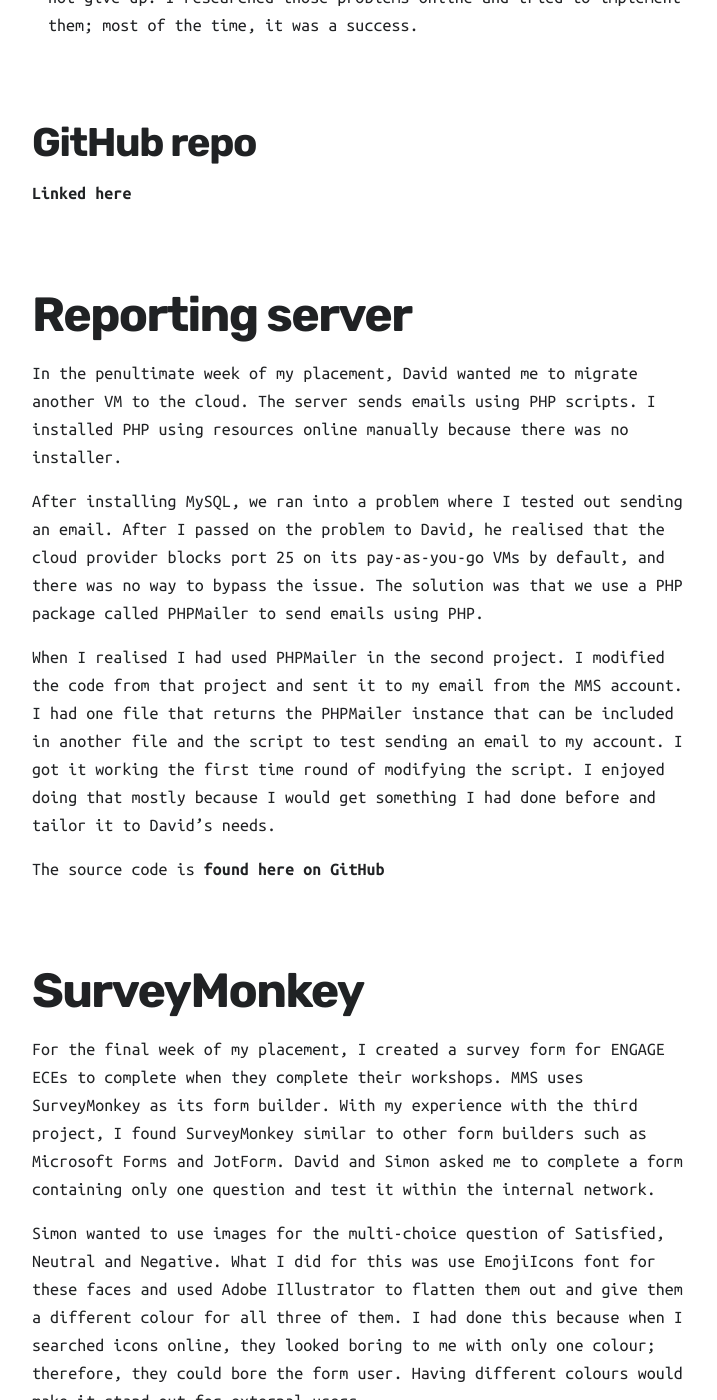
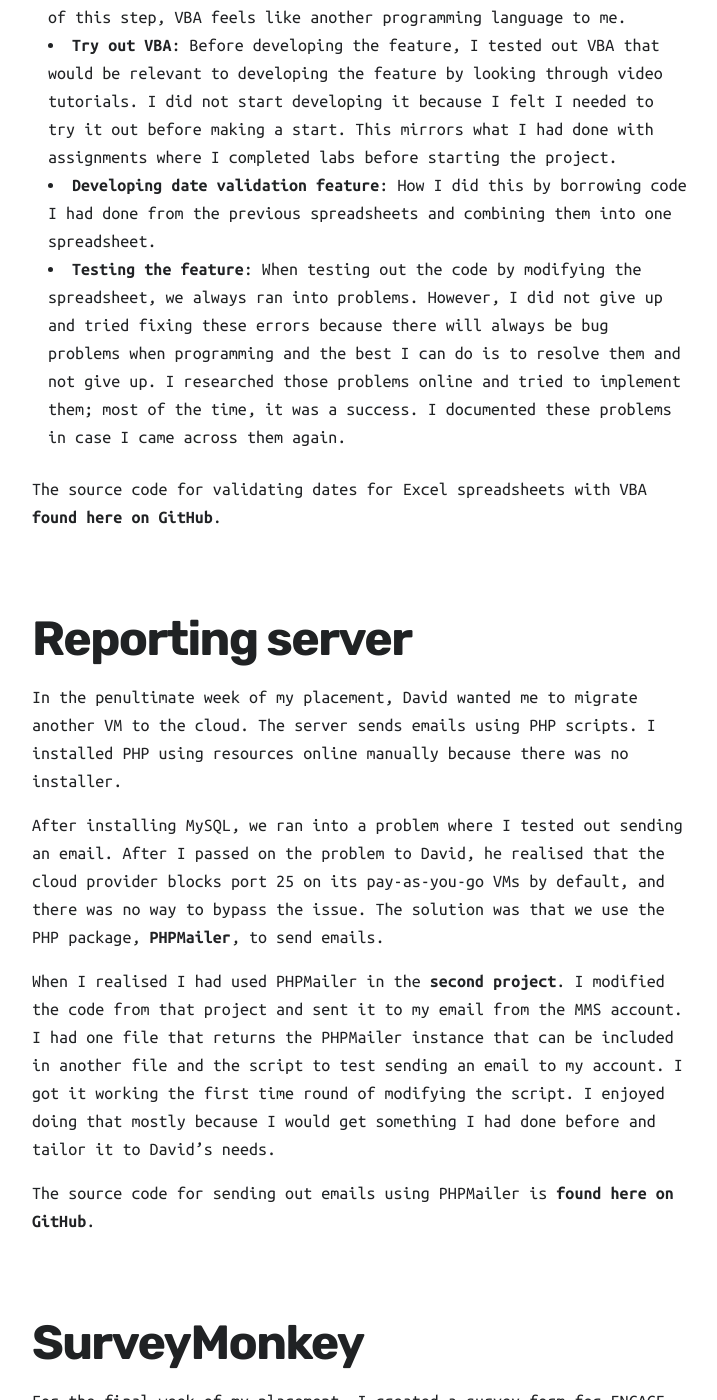
Before and after one commit to raymondhua/raymondhua.github.io, a Jekyll site: the page built from _projects/2023-02-11-mms.md, in a window 1280 px wide and 1400 px high, scrolled down 3390 px. Shown: the whole window, without its empty margins (38-755 px from the left). Built offline with Jekyll 4.4.1, drawn with Linux system fonts in a browser that asks for light colours; nearby versions of some CDN libraries; some of the changed text lies outside the part shown.

Commit message:
Added MMS section

```diff
--- a/_projects/2023-02-11-mms.md
+++ b/_projects/2023-02-11-mms.md
@@ -12,10 +12,14 @@
 ## Mentor and host
 David Eggers
 Chief Data Advisor
-Methodist Mission Southern (MMS)
+[Methodist Mission Southern](https://mmsouth.org.nz/) (MMS)
 
 ## Summary
+My placement for DipGrad was to work as an IT Intern at [Methodist Mission Southern](https://mmsouth.org.nz/), a non-governmental organisation based in Dunedin.
 
+The main project of the placement was to migrate the on-premises access control system (ACS) to the Microsoft Azure infrastructure. It is part of MMS’ ongoing part to move all its services to the cloud to reduce maintenance costs.
+
+When we hit a roadblock due to third-party holdups, I had the chance to complete different tasks, such as assisting the ENGAGE programme manager Simon with VBA coding and extracting MSI files from an EXE installer.
 
 ## Integriti project
 
@@ -26,33 +30,32 @@
 My tasks were:
 
 * **Creating a virtual machine**: This was quickly done since I have previous experience creating virtual machines on Azure with my course choice paper. What I can recommend for next time when creating VMs is to create a PowerShell script that would automatically create the virtual machine to make things easier.
-* **Hardening and penetrate systems**: I used a [Kali Linux](https://www.kali.org/) VM to penetrate testing on the cloud VM. I used login cracker [Hydra](https://www.kali.org/tools/hydra/) and penetrating testing tool [Metasploit](https://www.metasploit.com/) to attack the virtual VM. I enjoyed having to find out what the security breaches are. I did it again when Integriti was installed to ensure no vulnerabilities were found after installing the software.
+* **Hardening and penetrate systems**: I used a [Kali Linux](https://www.kali.org/) VM to penetrate testing on the cloud VM. I used login cracker [Hydra](https://www.kali.org/tools/hydra/) and penetrating testing tool [Metasploit](https://www.metasploit.com/) to attack the virtual VM. I enjoyed having to find out what the security breaches are. I did it again when Integriti was installed to ensure no vulnerabilities were found after installing the software. I had recommended to David to use [Azure Bastion](https://learn.microsoft.com/en-us/azure/bastion/bastion-overview), which allows access to the VM using its private IP address via the Azure Portal. This is useful because it is more secure than accessing it via the public network. David had taken on board with my recommendation.
 * **Migrating controllers**: I witnessed the installation of Integriti and migration by switching the configurations from one machine to another, and I learned from this that there are always problems with migrating from one server to another. What I know is that there is always help when you face these problems.
 
 ## VBA project
-The main side project throughout my placement duration was completing a date validation with Excel VBA code for Simon, the ENGAGE programme manager. ENGAGE facilitators had been entering incorrect date formats into spreadsheets (date with invalid special characters (DD.MM.YYYY) and numerical only values (DDMMYYYY)); Excel does not recognise these invalid inputs; therefore, Excel would leave it as it is. It is a hassle for Simon because he does not have the time to correct them.
+The main side project throughout my placement duration was completing a date validation with Excel VBA code for Simon. ENGAGE facilitators had been entering incorrect date formats into spreadsheets (date with invalid special characters (DD.MM.YYYY) and numerical only values (DDMMYYYY)); Excel does not recognise these invalid inputs; therefore, Excel would leave it as it is. It is a hassle for Simon because he does not have the time to correct them.
 
 * **Researching what VBA is**: VBA is new to me, and I did not know what Simon meant when he brought it up. I looked through online resources about what it means; that gave me a sense of what it means. By the end of this step, VBA feels like another programming language to me.
 * **Try out VBA**: Before developing the feature, I tested out VBA that would be relevant to developing the feature by looking through video tutorials. I did not start developing it because I felt I needed to try it out before making a start. This mirrors what I had done with assignments where I completed labs before starting the project.
 * **Developing date validation feature**: How I did this by borrowing code I had done from the previous spreadsheets and combining them into one spreadsheet.
-* **Testing the feature**: When testing out the code by modifying the spreadsheet, we always ran into problems. However, I did not give up and tried fixing these errors because there will always be bug problems when programming and the best I can do is to resolve them and not give up. I researched those problems online and tried to implement them; most of the time, it was a success.
+* **Testing the feature**: When testing out the code by modifying the spreadsheet, we always ran into problems. However, I did not give up and tried fixing these errors because there will always be bug problems when programming and the best I can do is to resolve them and not give up. I researched those problems online and tried to implement them; most of the time, it was a success. I documented these problems in case I came across them again.
 
-### GitHub repo
-[Linked here](https://github.com/raymondhua/mms-vba)
+The source code for validating dates for Excel spreadsheets with VBA [found here on GitHub](https://github.com/raymondhua/mms-vba).
 
 ## Reporting server
 
 In the penultimate week of my placement, David wanted me to migrate another VM to the cloud. The server sends emails using PHP scripts. I installed PHP using resources online manually because there was no installer.
 
-After installing MySQL, we ran into a problem where I tested out sending an email. After I passed on the problem to David, he realised that the cloud provider blocks port 25 on its pay-as-you-go VMs by default, and there was no way to bypass the issue. The solution was that we use a PHP package called PHPMailer to send emails using PHP.
+After installing MySQL, we ran into a problem where I tested out sending an email. After I passed on the problem to David, he realised that the cloud provider blocks port 25 on its pay-as-you-go VMs by default, and there was no way to bypass the issue. The solution was that we use the PHP package, [PHPMailer](https://github.com/PHPMailer/PHPMailer), to send emails.
 
-When I realised I had used PHPMailer in the second project. I modified the code from that project and sent it to my email from the MMS account. I had one file that returns the PHPMailer instance that can be included in another file and the script to test sending an email to my account. I got it working the first time round of modifying the script. I enjoyed doing that mostly because I would get something I had done before and tailor it to David's needs.
+When I realised I had used PHPMailer in the [second project]({% link _projects/2022-08-19-comp372.md %}). I modified the code from that project and sent it to my email from the MMS account. I had one file that returns the PHPMailer instance that can be included in another file and the script to test sending an email to my account. I got it working the first time round of modifying the script. I enjoyed doing that mostly because I would get something I had done before and tailor it to David's needs.
 
-The source code is [found here on GitHub](https://github.com/raymondhua/send-email-phpmailer)
+The source code for sending out emails using PHPMailer is [found here on GitHub](https://github.com/raymondhua/send-email-phpmailer).
 
 ## SurveyMonkey
 
-For the final week of my placement, I created a survey form for ENGAGE ECEs to complete when they complete their workshops. MMS uses SurveyMonkey as its form builder. With my experience with the third project, I found SurveyMonkey similar to other form builders such as Microsoft Forms and JotForm. David and Simon asked me to complete a form containing only one question and test it within the internal network.
+For the final week of my placement, I created a survey form for ENGAGE ECEs to complete when they complete their workshops. MMS uses [SurveyMonkey](https://www.surveymonkey.com/) as its form builder. With experience in the [third project]({% link _projects/2022-10-07-comp373.md %}), I found SurveyMonkey similar to other form builders such as Microsoft Forms and JotForm. David and Simon asked me to complete a form containing only one question and test it within the internal network.
 
 Simon wanted to use images for the multi-choice question of Satisfied, Neutral and Negative. What I did for this was use EmojiIcons font for these faces and used Adobe Illustrator to flatten them out and give them a different colour for all three of them. I had done this because when I searched icons online, they looked boring to me with only one colour; therefore, they could bore the form user. Having different colours would make it stand out for external users.
 
@@ -68,6 +71,11 @@
 ## Other tasks during my time working at MMS
 
 ### PBX Report
+By the time of this post, MMS is migrating the telephony service to the cloud. This is the perfect time to stick with [3CX](https://www.3cx.com/)  or use  [Microsoft Teams Calling](https://www.microsoft.com/en-nz/microsoft-teams/microsoft-teams-phone) (MST) instead. David wanted me to complete a product comparison report comparing 3CX and MST to the Director of MMS, Laura.
+
+This process was done by researching the internet of both 3CX and MST, comparing the two products, and recommending the best software for the MMS to Laura. During report reviews with David, I learned to be more informative towards to the reader and make sure they understand what I have written.
+
+This has boosted my confidence to write business reports in the future and I had a good time researching products I have no experience with.
 
 ### Extracting MSI files from EXE
 The ENGAGE facilitators had trouble modifying PDF files using Microsoft Edge. the solution was to use Adobe Acrobat Reader (AAR) instead. The problem is that the installer file is an EXE file; installing it silently and automatically on facilitators’ computers requires an MSI file.
@@ -84,6 +92,11 @@
 ## Personal reflection working at MMS
 I loved my time with MMS; the team are very lovely and friendly to get along with. We also had a good time going team-bonding exercises such as the daily quiz, and these skills would eventually carry into my career.
 
+I also started to be positive about everything during my time at MMS because I believe good things will happen if I try to be happy, and they will.
+
 I learnt from it that when the main project is at a standstill, there are other tasks to work on within the organisation. It is prevalent in the IT industry as there are projects that can be on pause, and I might get a task to put on that I have no experience in, but after learning what it is, I have a good starting point of how it can be completed.
 
 ## How I applied my skills from my existing background
+I have applied my experiences from my existing background in BIT and the DipGrad programme. I carried at least one technical skill I learned from the three Studio projects I had completed (documentation, PHPMailer and digital form builders) into my placement at MMS.
+
+I also developed many soft skills and confidence during the DipGrad programme which has been beneficial.
```
Also changed, not shown: _projects/2022-08-19-comp372.md (+4 -2 lines), _projects/2022-10-07-comp373.md (+2 -1 lines).
